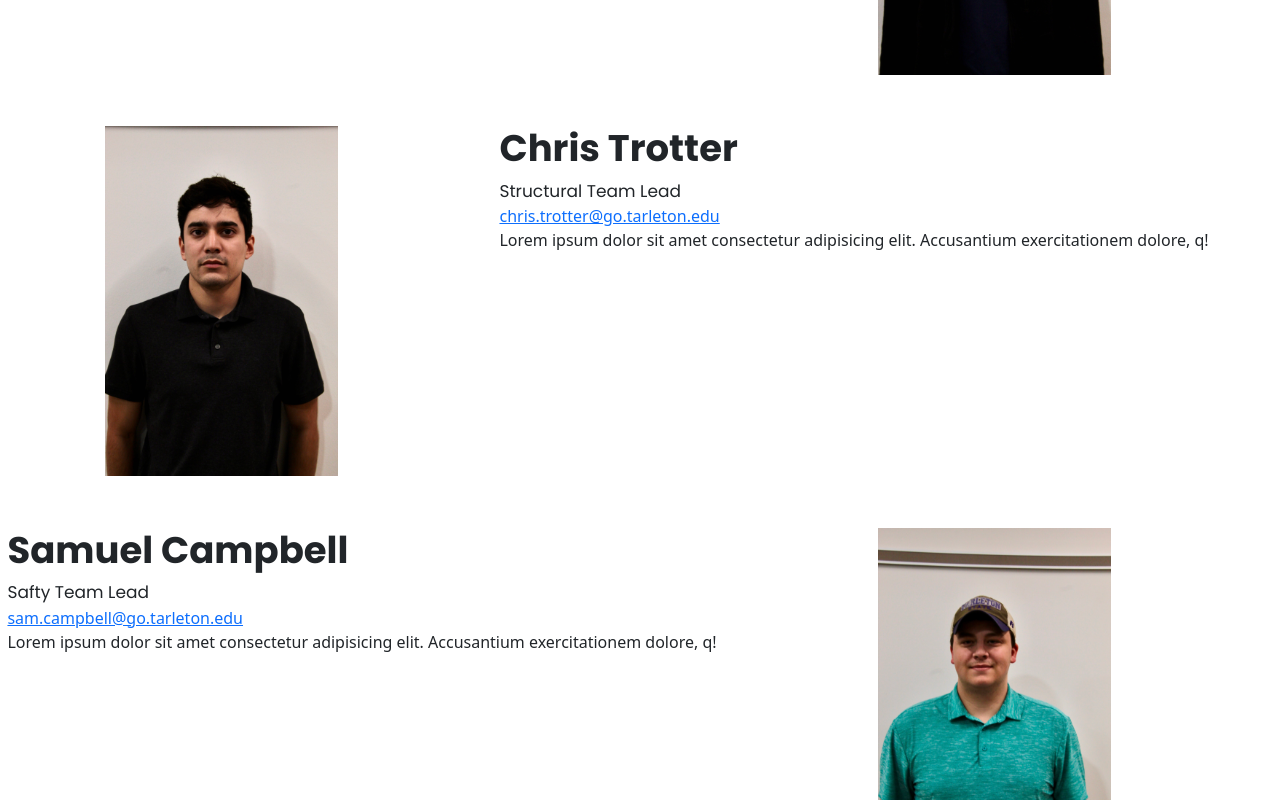
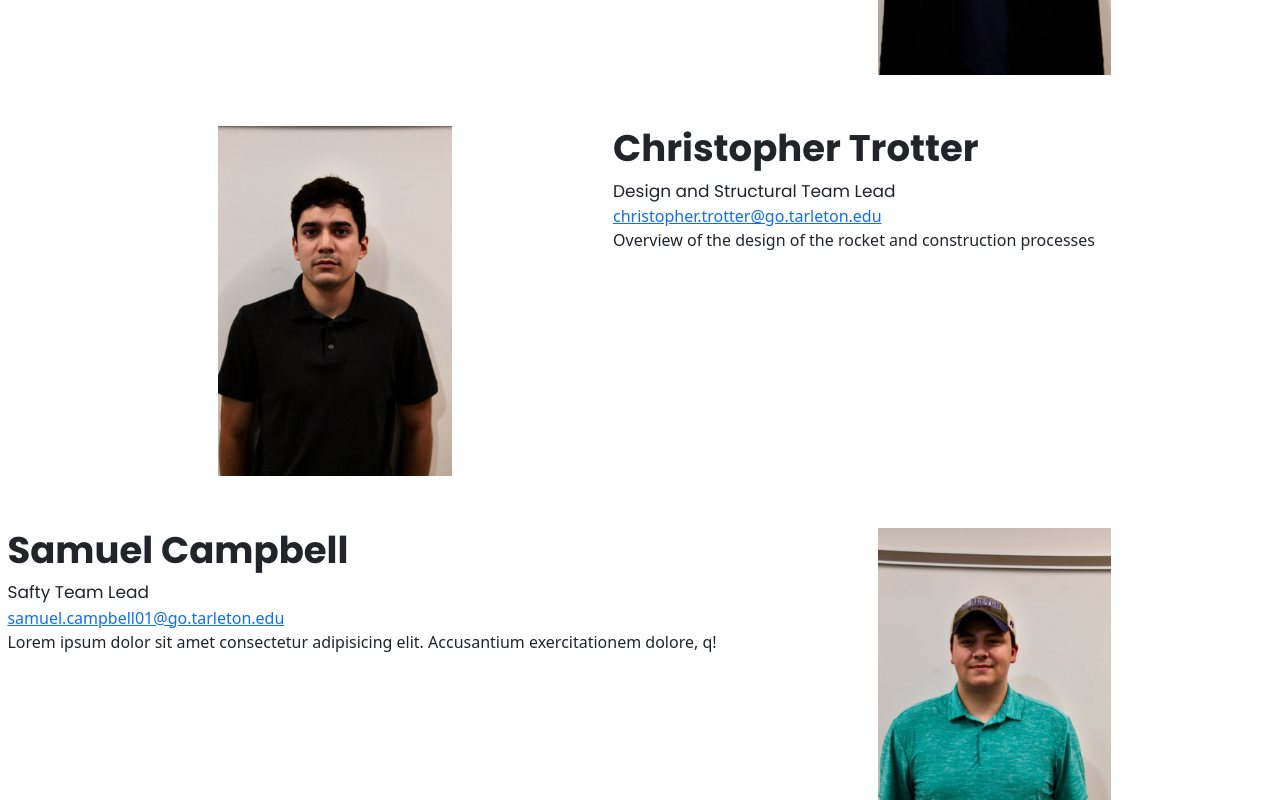
Before and after one commit to Tarleton-RocketTeam/rocketteam-website, a React (Create React App) app: page /teams in a window 1280 px wide. Shown: the part 2660-3460 px from the top of the page. Built offline with nearby package versions, Linux system fonts and the light colour scheme.

Commit message:
Update teamsdata.js

```diff
--- a/src/views/teamsdata.js
+++ b/src/views/teamsdata.js
@@ -31,7 +31,7 @@ const leadershipteam = [{
         position: 'Chief Engineer',
         img: jgreen,
         email: 'jaygreen@go.tarleton.edu',
-        bio: 'Lorem ipsum dolor sit amet consectetur adipisicing elit. Accusantium exercitationem dolore, q!',
+        bio: null,
 
     },
     {
@@ -64,11 +64,11 @@ const leadershipteam = [{
     },
     {
 
-        name: 'Chris Trotter',
-        position: 'Structural Team Lead',
+        name: 'Christopher Trotter',
+        position: 'Design and Structural Team Lead',
         img: ctrotter,
-        email: 'chris.trotter@go.tarleton.edu',
-        bio: 'Lorem ipsum dolor sit amet consectetur adipisicing elit. Accusantium exercitationem dolore, q!',
+        email: 'christopher.trotter@go.tarleton.edu',
+        bio: 'Overview of the design of the rocket and construction processes ',
 
 
     },
@@ -76,7 +76,7 @@ const leadershipteam = [{
         name: 'Samuel Campbell',
         position: 'Safty Team Lead',
         img: scampbell,
-        email: 'sam.campbell@go.tarleton.edu',
+        email: 'samuel.campbell01@go.tarleton.edu ',
         bio: 'Lorem ipsum dolor sit amet consectetur adipisicing elit. Accusantium exercitationem dolore, q!',
 
     },
@@ -101,8 +101,8 @@ const leadershipteam = [{
         name: 'Jacob Rousse',
         position: 'Recovery Team Lead',
         img: jrousse,
-        email: 'jacoob@go.tarleton.edu',
-        bio: 'Lorem ipsum dolor sit amet consectetur adipisicing elit. Accusantium exercitationem dolore, q!',
+        email: 'jacob.rousse@go.tarleton.edu',
+        bio: 'Recovery Lead',
     }, {
         name: 'Nolan Johnson',
         position: 'Avionics Team Lead',
@@ -120,10 +120,10 @@ const leadershipteam = [{
 const structuralteam = [{
 
     name: 'Chris Trotter',
-    position: 'Structural Team Lead',
+    position: 'Design and Structural Team Lead',
     img: ctrotter,
-    email: 'chris.trotter@go.tarleton.edu',
-    bio: 'Lorem ipsum dolor sit amet consectetur adipisicing elit. Accusantium exercitationem dolore, q!',
+    email: 'christopher.trotter@go.tarleton.edu',
+    bio: 'Overview of the design of the rocket and construction processes.',
 
 
 }, ]
@@ -131,11 +131,11 @@ const mechanicalteam = [
 
     {
 
-        name: 'Ben Trotter',
+        name: 'Benjamin Trotter',
         position: 'Mechanical Team Lead',
         img: btrotter,
-        email: 'ben.trotter@go.tarleton.edu',
-        bio: 'Lorem ipsum dolor sit amet consectetur adipisicing elit. Accusantium exercitationem dolore, q!',
+        email: 'benjamin.trotter@go.tarleton.edu',
+        bio: 'Lead Mechanical Engineer',
 
 
     }
@@ -147,7 +147,7 @@ const socialteam = [{
         position: "Social Media & Public Relations Lead, Web Development Lead",
         img: teddyoweh,
         email: 'ifechukwudeni.oweh@go.tarleton.edu',
-        bio: 'Lorem ipsum dolor sit amet consectetur adipisicing elit. Accusantium exercitationem dolore, q!',
+        bio: 'Worked with ',
 
 
     },
@@ -155,8 +155,8 @@ const socialteam = [{
         name: "Mark Skrabanek",
         position: "Social Media & Public Relations Lead",
         img: marksimg,
-        email: 'marks.scds@go.tarleton.edu',
-        bio: 'Lorem ipsum dolor sit amet consectetur adipisicing elit. Accusantium exercitationem dolore, q!',
+        email: 'mark.skrabanek@go.tarleton.edu',
+        bio: 'Helped lead the social media team by discussing the best next steps to grow our platforms and by developing our existing website and growing our social media presence across all platforms',
 
 
     }, {
@@ -175,15 +175,26 @@ const recoveryteam = [{
     name: 'Jacob Rousse',
     position: 'Recovery Team Lead',
     img: jrousse,
-    email: 'jacoob@go.tarleton.edu',
-    bio: 'Lorem ipsum dolor sit amet consectetur adipisicing elit. Accusantium exercitationem dolore, q!',
-}, {
+    email: 'jacob.rousse@go.tarleton.edu',
+    bio: 'Recovery Lead',
+},
+{
+    name:'Isaac',
+    position: 'Recovery Engineer',
+    email:'Isaac.bethea@go.tarleton.edu',
+    bio:'Assist the lead engineer with designing a manufacturing a recovery system for the rocket',
+    image:null
+
+},
+{
     name: 'Kade Moore',
     position: 'Recovery Team',
     img: kade,
     email: 'jacoob@go.tarleton.edu',
     bio: 'Lorem ipsum dolor sit amet consectetur adipisicing elit. Accusantium exercitationem dolore, q!',
-}]
+}
+
+]
 const payloadteam = [{
         name: 'Jayce Thedford',
         position: 'Payload Team Lead',
@@ -200,6 +211,12 @@ const payloadteam = [{
         bio: 'Lorem ipsum dolor sit amet consectetur adipisicing elit. Accusantium exercitationem dolore, q!',
 
 
+    },
+    {
+        name:'Leo Cahill',
+        email:'leo.cahill@go.tarleton.edu',
+        position:'Payload Engineer, Communication Systems',
+        bio:'Worked on the receiver section of the payload system.'
     },
     {
         name: "Ashland Benson",
@@ -225,11 +242,17 @@ const safetyteam = [
 
     {
         name: 'Samuel Campbell',
-        position: 'Safty Team Lead',
+        position: 'Safety and Testing Team Lead',
         img: scampbell,
-        email: 'sam.campbell@go.tarleton.edu',
-        bio: 'Lorem ipsum dolor sit amet consectetur adipisicing elit. Accusantium exercitationem dolore, q!',
+        email: 'samuel.campbell01@go.tarleton.edu ',
+        bio: 'Ensure all safety documents are up to date and everything is compliant with safety regulations. Designs all tests, and either conducts or assists in all testing. Also leads payload fabrication and assists with design and fabrication of all sections',
 
+    },{
+        name:'Coel Goen',
+        email:'coel.goen@go.tarleton.edu',
+        position:'Safety Officer',
+        bio:'Second in command of Systems & Testing. Helping maintain documentation and proper safety protocols.',
+        image:null
     }
 
 ]
@@ -246,8 +269,8 @@ const avionicsteam = [
         name: "Mark Skrabanek",
         position: "Avionics Engineer",
         img: marksimg,
-        email: 'marks.scds@go.tarleton.edu',
-        bio: 'Lorem ipsum dolor sit amet consectetur adipisicing elit. Accusantium exercitationem dolore, q!',
+        email: 'mark.skrabanek@go.tarleton.edu',
+        bio: null,
 
 
     }
```
